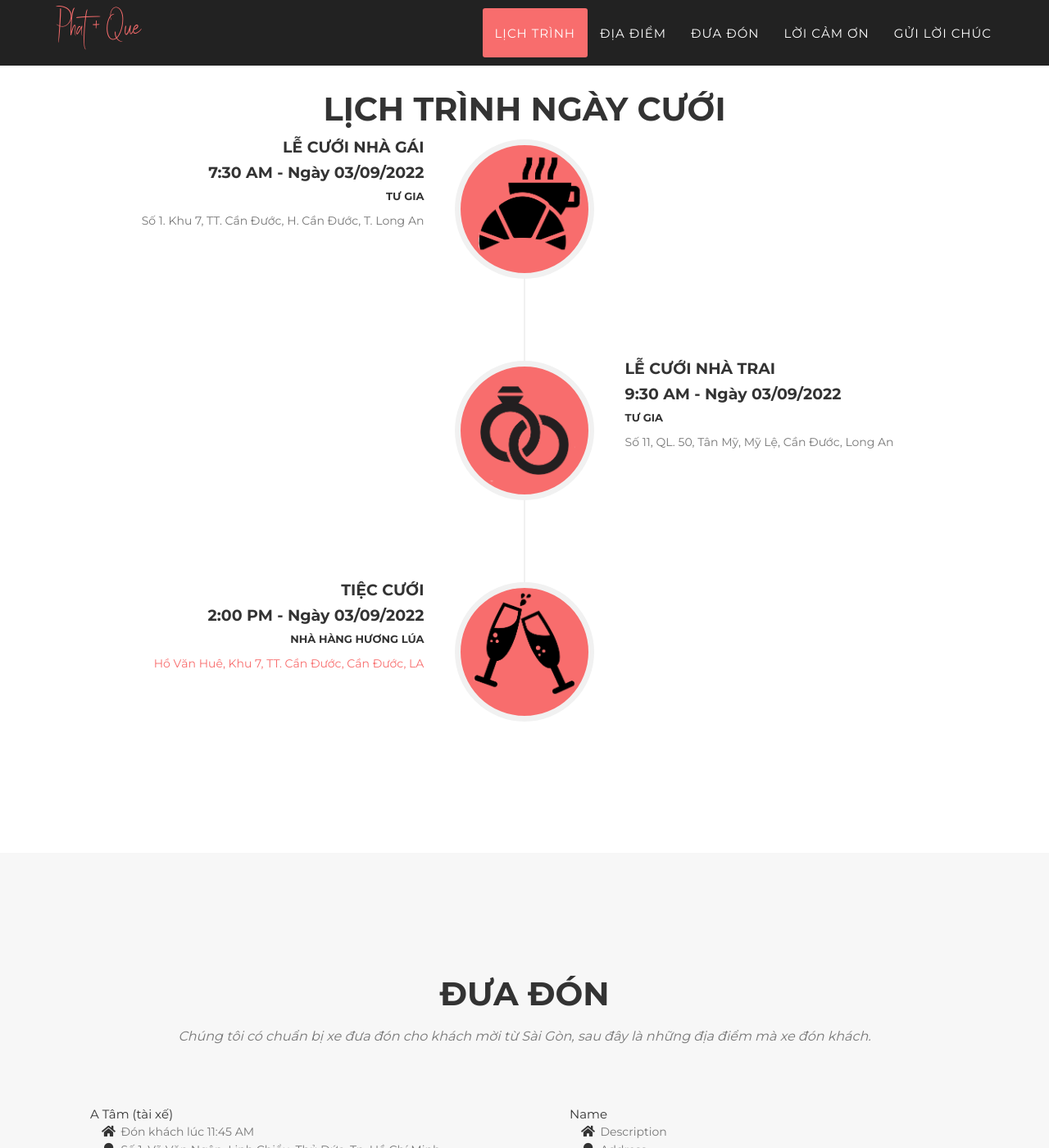
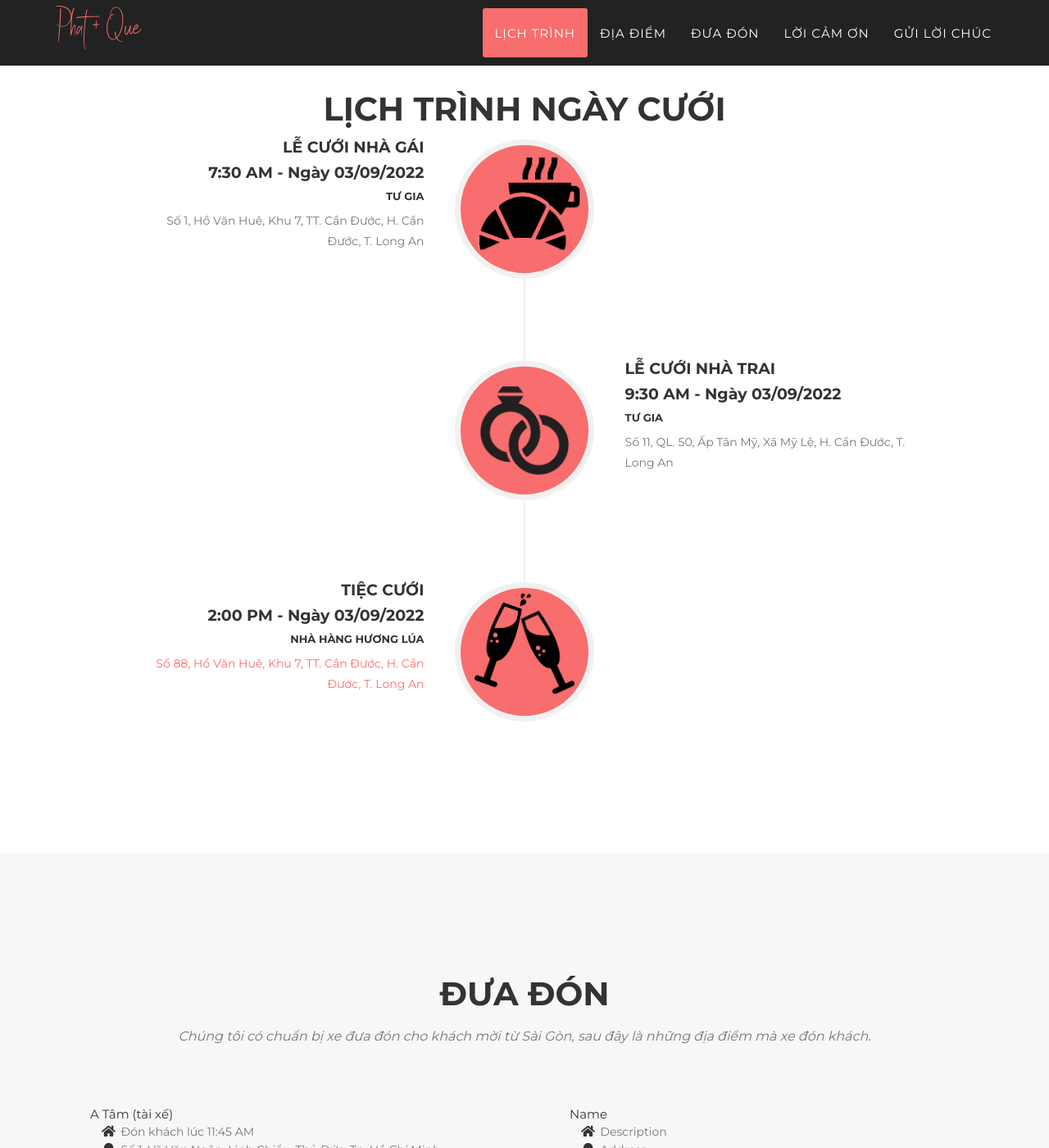
Before and after one commit to phatque/phatque, a Jekyll site: the page built from index.html, in a window 1280 px wide and 1400 px high, scrolled down 807 px. Shown: the whole window at 82% size. Built offline with Jekyll 4.4.1, drawn with Linux system fonts in a browser that asks for light colours; some web fonts are replaced.

Commit message:
Update events.html

```diff
--- a/_includes/en_data/events.html
+++ b/_includes/en_data/events.html
@@ -20,7 +20,7 @@
                                 <h6>Tư gia</h6>
                             </div>
                             <div class="timeline-body">
-                                <p class="text-muted">Số 1. Khu 7, TT. Cần Đước, H. Cần Đước, T. Long An</p>
+                                <p class="text-muted">Số 1, Hồ Văn Huê, Khu 7, TT. Cần Đước, H. Cần Đước, T. Long An</p>
                             </div>
                         </div>
                     </li>
@@ -35,7 +35,7 @@
                                 <h6>Tư gia</h6>
                             </div>
                             <div class="timeline-body">
-                                <p class="text-muted">Số 11, QL. 50, Tân Mỹ, Mỹ Lệ, Cần Đước, Long An</p>
+                                <p class="text-muted">Số 11, QL. 50, Ấp Tân Mỹ, Xã Mỹ Lệ, H. Cần Đước, T. Long An</p>
                             </div>
                         </div>
                     </li>
@@ -50,7 +50,7 @@
                                 <h6>Nhà Hàng Hương Lúa</h6>
                             </div>
                             <div class="timeline-body">
-                                <p class="text-muted"> <a href="https://www.google.com/maps/place/Nh%C3%A0+h%C3%A0ng+H%C6%B0%C6%A1ng+L%C3%BAa/@10.5018531,106.5978683,17z/data=!3m1!4b1!4m5!3m4!1s0x31754a48a4e453e9:0xc5a7d9e65416f722!8m2!3d10.5018531!4d106.5997088" target="_blank"> Hồ Văn Huê, Khu 7, TT. Cần Đước, Cần Đước, LA</a></p>
+                                <p class="text-muted"> <a href="https://www.google.com/maps/place/Nh%C3%A0+h%C3%A0ng+H%C6%B0%C6%A1ng+L%C3%BAa/@10.5018531,106.5978683,17z/data=!3m1!4b1!4m5!3m4!1s0x31754a48a4e453e9:0xc5a7d9e65416f722!8m2!3d10.5018531!4d106.5997088" target="_blank">Số 88, Hồ Văn Huê, Khu 7, TT. Cần Đước, H. Cần Đước, T. Long An</a></p>
                             </div>
                         </div>
                     </li>
```
